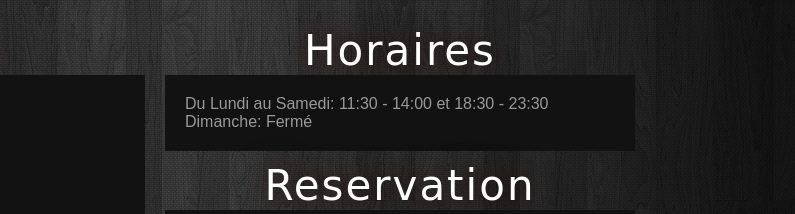
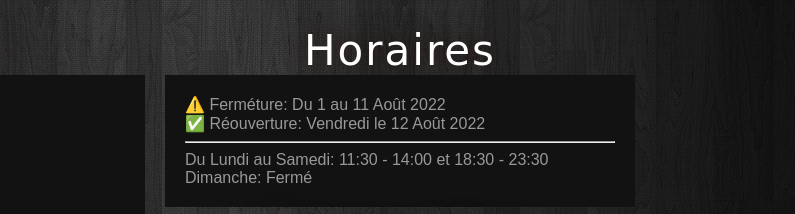
Before and after one commit to lepalaisduliban/lepalaisduliban.github.io, a plain HTML site: page index.html in a window 1280 px wide. Shown: the part 7591-7805 px from the top of the page, 485-1280 px from the left. Drawn offline with Linux system fonts and the light colour scheme; a web font is replaced by a local one.

Commit message:
Add info about summer close

```diff
--- a/index.html
+++ b/index.html
@@ -772,6 +772,9 @@ La baklawa traditionnelle est à la pistache, il en existe de nombreuses variét
         <div class="section">
           <div class="txt-title">Horaires</div>
           <div class="txt" style="white-space: nowrap">
+            ⚠️ Ferméture: Du 1 au 11 Août 2022<br>
+            ✅ Réouverture: Vendredi le 12 Août 2022<br>
+            <hr style="border: revert; margin: 0.5em 0">
             Du Lundi au Samedi: 11:30 - 14:00 et 18:30 - 23:30<br>
             Dimanche: Fermé
           </div>
```
